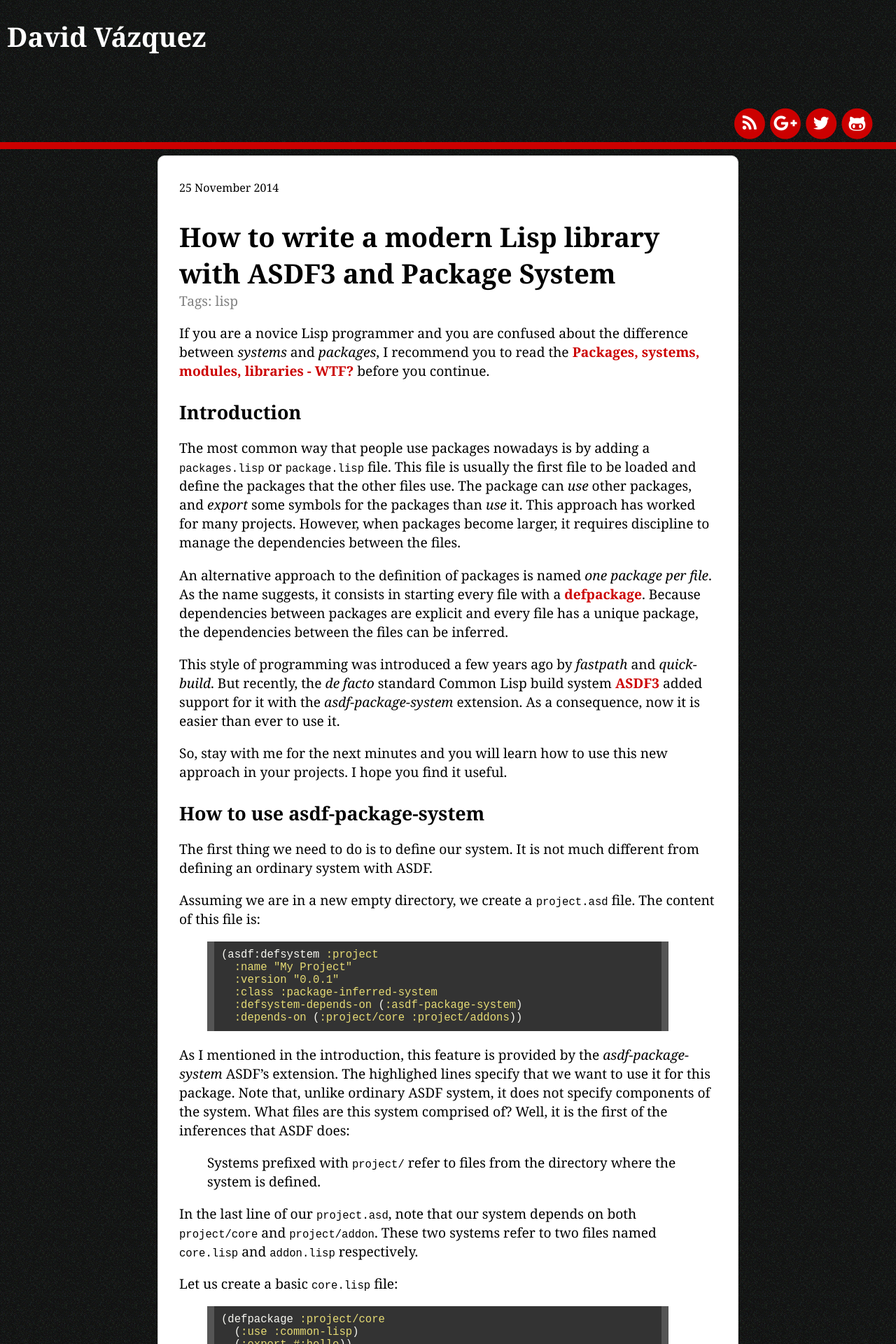
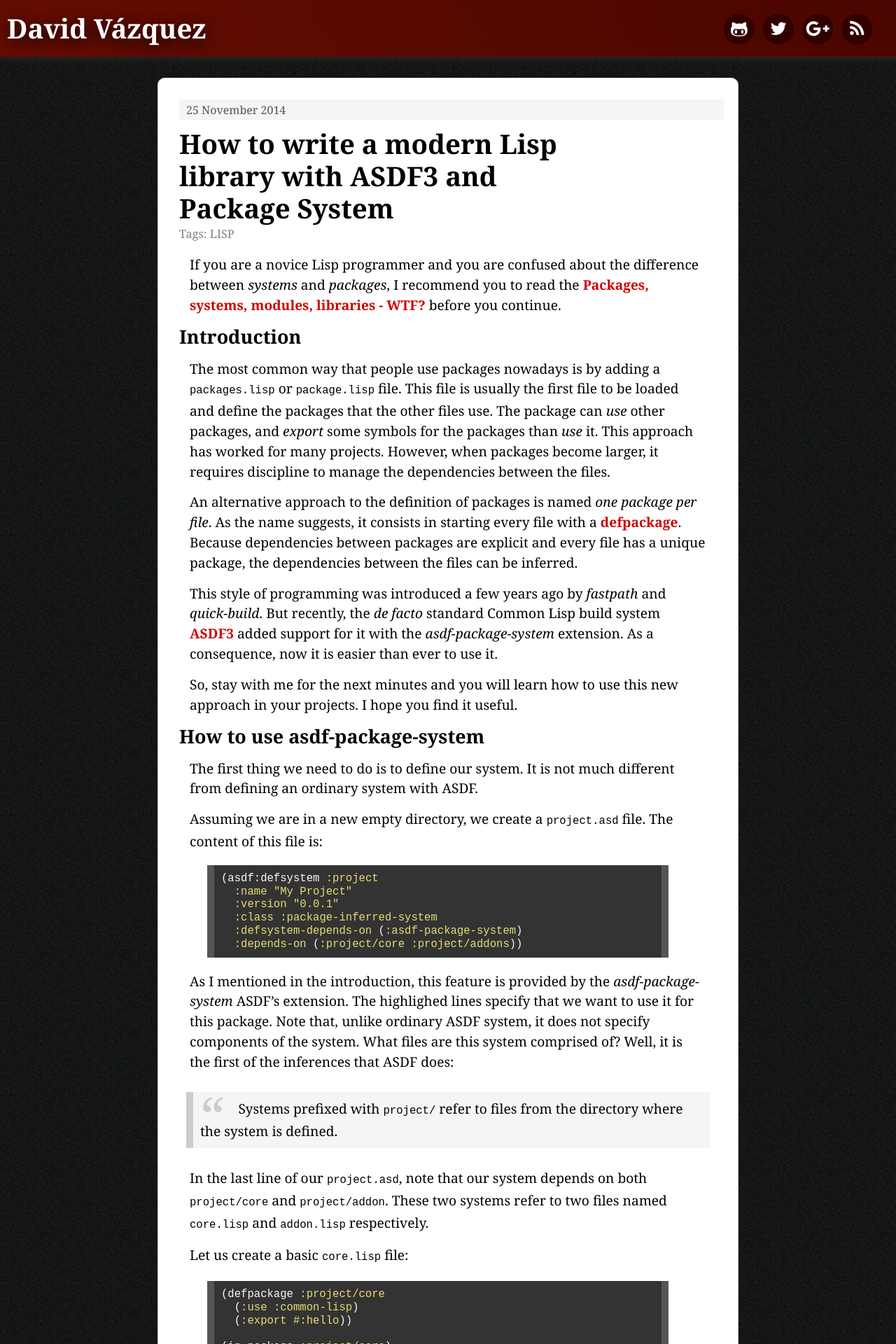
Before and after one commit to davazp/davazp.github.io, a Jekyll site: the page built from _posts/2014-11-25-modern-library-with-asdf-and-package-system.md, in a window 1280 px wide. Shown: the top 1920 px of the page at 70% size. Built offline with Jekyll 4.4.1, drawn with Linux system fonts in a browser that asks for light colours; nearby versions of some CDN libraries; Markdown is read by kramdown in place of the engine named in the settings; comment, search, counter and statistics services are not loaded; some of the changed text lies outside the part shown.

Commit message:
Improve styles more

```diff
--- /dev/null
+++ b/_includes/header.html
@@ -0,0 +1,31 @@
+<div class="header">
+  <h1><a href="/">{{ site.title }}</a></h1>
+
+  <div class="social-media">
+    <a href="https://github.com/davazp">
+      <span class="fa-stack fa-lg" title="Github">
+        <i class="fa fa-circle fa-stack-2x"></i>
+        <i class="fa fa-github-alt fa-stack-1x fa-inverse"></i>
+      </span>
+    </a>
+    <a href="https://twitter.com/davazp">
+      <span class="fa-stack fa-lg" title="Twitter">
+        <i class="fa fa-circle fa-stack-2x"></i>
+        <i class="fa fa-twitter fa-stack-1x fa-inverse"></i>
+      </span>
+    </a>
+    <a href="https://plus.google.com/+DavidVázquezP">
+      <span class="fa-stack fa-lg" title="Google+">
+        <i class="fa fa-circle fa-stack-2x"></i>
+        <i class="fa fa-google-plus fa-stack-1x fa-inverse"></i>
+      </span>
+    </a>
+    <a href="/feeds/atom.xml">
+      <span class="fa-stack fa-lg" title="Google+">
+        <i class="fa fa-circle fa-stack-2x"></i>
+        <i class="fa fa-rss fa-stack-1x fa-inverse"></i>
+      </span>
+    </a>
+  </div>
+
+</div>
--- a/_includes/navbar.html
+++ /dev/null
@@ -1,34 +0,0 @@
-<h1>David Vázquez</h1>
-
-<div class="social-media">
-  <a href="https://github.com/davazp">
-    <span class="fa-stack fa-lg" title="Github">
-      <i class="fa fa-circle fa-stack-2x"></i>
-      <i class="fa fa-github-alt fa-stack-1x fa-inverse"></i>
-    </span>
-  </a>
-
-  <a href="https://twitter.com/davazp">
-    <span class="fa-stack fa-lg" title="Twitter">
-      <i class="fa fa-circle fa-stack-2x"></i>
-      <i class="fa fa-twitter fa-stack-1x fa-inverse"></i>
-    </span>
-  </a>
-
-  <a href="https://plus.google.com/+DavidVázquezP">
-    <span class="fa-stack fa-lg" title="Google+">
-      <i class="fa fa-circle fa-stack-2x"></i>
-      <i class="fa fa-google-plus fa-stack-1x fa-inverse"></i>
-    </span>
-  </a>
-
-  <a href="/feeds/atom.xml">
-    <span class="fa-stack fa-lg" title="Google+">
-      <i class="fa fa-circle fa-stack-2x"></i>
-      <i class="fa fa-rss fa-stack-1x fa-inverse"></i>
-    </span>
-  </a>
-
-</div>
-
-<hr class="blockseparator">
--- a/_includes/sidebar.html
+++ b/_includes/sidebar.html
@@ -1,5 +1,8 @@
-<h2>Recent posts</h2>
-
-{% for post in site.posts limit:4 %}
-<li class="sidebar-post {% if post.url == page.url %}active{% endif %}"><a href="{{ post.url }}">{{ post.title }}</a></li>
-{% endfor %}
+<div class="recent">
+  <h3>Recent posts</h3>
+  <ul>
+    {% for post in site.posts limit:4 %}
+    <li class="sidebar-post {% if post.url == page.url %}active{% endif %}"><a href="{{ post.url }}">{{ post.title }}</a></li>
+    {% endfor %}
+  </ul>
+</div>
--- a/_layouts/article.html
+++ b/_layouts/article.html
@@ -2,7 +2,7 @@
 <html>
   {% include head.html %}
   <body>
-    {% include navbar.html %}
+    {% include header.html %}
     <div class="container-fluid">
       <div class="content">
         <span class="datepost text-muted">{{ page.date | date: "%d %B %Y"}}</span>
--- a/_layouts/default.html
+++ b/_layouts/default.html
@@ -2,7 +2,7 @@
 <html>
   {% include head.html %}
   <body>
-    {% include navbar.html %}
+    {% include header.html %}
     <div class="container-fluid">
       <div class="content">
         {{ content }}
--- a/_layouts/post.html
+++ b/_layouts/post.html
@@ -2,13 +2,13 @@
 <html>
   {% include head.html %}
   <body>
-    {% include navbar.html %}
+    {% include header.html %}
 
     <div class="container-fluid">
       <div class="row">
         <div class="col-md-8 col-md-offset-2">
           <div class="post content">
-            <span class="datepost text-muted">{{ page.date | date: "%d %B %Y"}}</span>
+            <div class="datepost">{{ page.date | date: "%d %B %Y"}}</div>
 
             <h2>{{ page.title }}</h2>
             <div class="taglist">
@@ -33,8 +33,9 @@
               </li>
             </ul>
 
-            <br>
+          </div>
 
+          <div class="post">
             {% include comments.html %}
           </div>
         </div>
--- a/_posts/2014-11-25-modern-library-with-asdf-and-package-system.md
+++ b/_posts/2014-11-25-modern-library-with-asdf-and-package-system.md
@@ -42,7 +42,7 @@ different from defining an ordinary system with ASDF.
 Assuming we are in a new empty directory, we create a `project.asd`
 file. The content of this file is:
 
-{% highlight common-lisp hl_lines="3 4" %}
+{% highlight common-lisp hl_lines="4 5" %}
 (asdf:defsystem :project
   :name "My Project"
   :version "0.0.1"
--- a/css/custom.css
+++ b/css/custom.css
@@ -4,6 +4,8 @@ body {
     padding-bottom: 40px;
     font-family: Georgia, Times;
     font-size: 1.2em;
+    line-height: 1.5em;
+
     background: #202020;
     margin: 0;
     color: white;
@@ -13,25 +15,75 @@ body {
 
 a {
     color: inherit;
+    text-decoration: none;
 }
 
-code {
-    /* border: 1px dotted gray; */
-    /* padding: 0 2px; */
-    /* background-color: #fcfcfc; */
+pre {
+    line-height: 1.2em;
+}
+
+.header {
+    margin: 0;
+    margin-bottom: 30px;
+    border-bottom: 1px solid #700;
+    height: 80px;
+    background: rgba(100,13,0,1);
+    background: -moz-linear-gradient(-60deg, rgba(100,13,0,1) 0%, rgba(74,6,0,1) 100%);
+    background: -webkit-gradient(left top, right bottom, color-stop(0%, rgba(100,13,0,1)), color-stop(100%, rgba(74,6,0,1)));
+    background: -webkit-linear-gradient(-60deg, rgba(100,13,0,1) 0%, rgba(74,6,0,1) 100%);
+    background: -o-linear-gradient(-60deg, rgba(100,13,0,1) 0%, rgba(74,6,0,1) 100%);
+    background: -ms-linear-gradient(-60deg, rgba(100,13,0,1) 0%, rgba(74,6,0,1) 100%);
+    background: linear-gradient(60deg, rgba(100,13,0,1) 0%, rgba(74,6,0,1) 100%);
+
+    -webkit-box-shadow: 0px 2px 10px 1px rgba(40,40,40,1);
+    -moz-box-shadow: 0px 2px 10px 1px rgba(40,40,40,1);
+    box-shadow: 0px 2px 10px 1px rgba(40,40,40,1);
+}
+
+h1,h2,h3,h4 {
+    margin-top: 10px;
+    line-height: 1.2em;
+    width: 80%;
+}
+
+h1 {
+    text-shadow: 0px 5px 20px rgba(0, 0, 0, 1);
+    color: white;
+    padding-left: 10px;
+    margin-bottom: 0;
+    margin-top: 0;
+    line-height: 80px;
+}
+h1 a {
+    color: white;
 }
 
 
-h1 {
-    color: white;
-    padding-left: 10px;
-    background: #00;
-    height: 100px;
+li p {
+    margin: 5px;
 }
 
-h1 a, h1 a:hover {
-    color: black;
-    text-decoration: none;
+p {
+    margin: 15px;
+}
+
+
+blockquote {
+  background: #f5f5f5;
+  border-left: 10px solid #ccc;
+  margin: 1.5em 10px;
+  padding: 0.5em 10px;
+  quotes: "\201C""\201D""\2018""\2019";
+}
+blockquote:before {
+  color: #ccc;
+  content: open-quote;
+  font-size: 4em;
+  line-height: 0.1em;
+  vertical-align: -0.4em;
+}
+blockquote p {
+  display: inline;
 }
 
 .masthead {
@@ -98,7 +150,15 @@ pre {
 .nav-list .nav-list-icons { list-style-type: none; margin: 0px 0px 10px 0px; }
 .nav-list .nav-list-icons li { display: inline; }
 
-span.datepost { font-size: 16px; }
+div.datepost {
+    font-size: 16px;
+    color: #555;
+    background-color: #f5f5f5;
+    width: 100%;
+    height: 30px;
+    line-height: 30px;
+    padding-left: 10px;
+}
 
 #moreinfo-toggle {
     display: block;
@@ -109,9 +169,21 @@ span.datepost { font-size: 16px; }
 h2 { margin-bottom: 0px; font-size: 200%; }
 h3 { margin-bottom: 0px; font-size: 140%; }
 
-.taglist { color: grey; margin-bottom: 5px; }
-.taglist ul { display: inline; margin-left: 0px; padding: 0; }
-.taglist li { display: inline; list-style: none; }
+.taglist {
+    font-size: 0.85em;
+    color: grey;
+    margin-bottom: 5px;
+}
+.taglist ul {
+    display: inline;
+    margin-left: 0px;
+    padding: 0;
+    text-transform: uppercase;
+}
+.taglist li {
+    display: inline;
+    list-style: none;
+}
 
 
 .post {
@@ -136,9 +208,6 @@ h3 { margin-bottom: 0px; font-size: 140%; }
 
 
 .sidebar .sidebar-post a {
-    overflow: hidden;
-    white-space: nowrap;
-    text-overflow: ellipsis;
 }
 
 .blockseparator {
@@ -149,14 +218,58 @@ h3 { margin-bottom: 0px; font-size: 140%; }
 }
 
 .social-media {
+    position: absolute;
+    top: 0;
+    right: 0;
     margin-right: 30px;
 }
 .social-media a {
-    float: right;
     text-decoration: none;
-    color: #c00;
+    color: #300;
+    line-height: 80px;
 }
 
 .social-media a:hover {
     color: #a00;
 }
+
+
+/* Recent posts */
+
+@media (max-width: 1400px) {
+    .recent { display: none; }
+}
+
+.recent {
+    position: absolute;
+    right: 0;
+    top:150px;
+    background-color: rgba(80,80,80,.4);
+    width: 225px;
+    padding: 10px 0 10px 10px;
+    border-top-left-radius: 10px;
+    border-bottom-left-radius: 10px;
+}
+
+.recent h2 {
+    color: #ccc;
+}
+
+.recent ul {
+    list-style: none;
+    padding-left: 0;
+}
+
+.recent ul li {
+    overflow: hidden;
+    text-overflow: ellipsis;
+    background: #444;
+    margin: 10px 0 20px -10px;
+    padding-left: 10px;
+}
+
+.recent a {
+    overflow: hidden;
+    white-space: nowrap;
+    text-decoration: none;
+}
```
